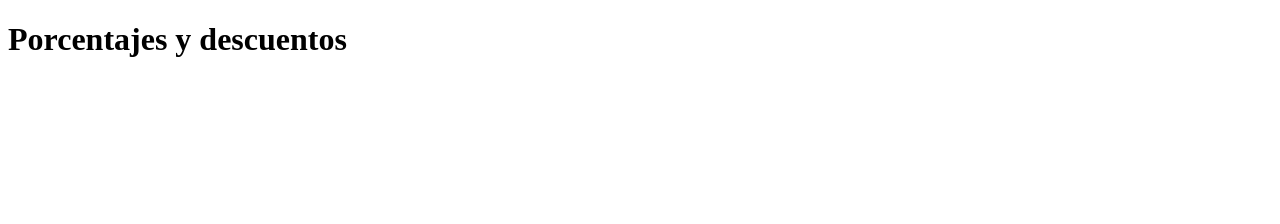
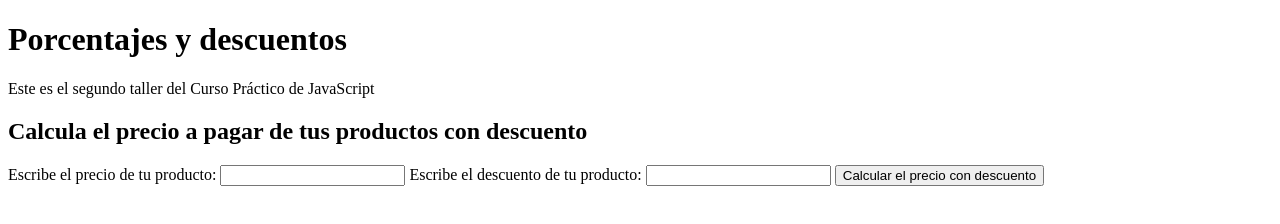
Before and after one commit to julianescobarje/platzi-curso-practico-javascript, a plain HTML site: page taller2/descuentos.html in a window 1280 px wide. Drawn offline with Linux system fonts and the light colour scheme.

Commit message:
Se integró la función del taller 2 en el HTML

```diff
--- a/taller2/descuentos.html
+++ b/taller2/descuentos.html
@@ -9,7 +9,28 @@
     </title>
   </head>
   <body>
-    <h1>Porcentajes y descuentos</h1>
+    <header>
+      <h1>Porcentajes y descuentos</h1>
+      <p>Este es el segundo taller del Curso Práctico de JavaScript</p>
+    </header>
+
+    <section>
+      <h2>Calcula el precio a pagar de tus productos con descuento</h2>
+
+      <form>
+        <label for="InputPrice">Escribe el precio de tu producto: </label>
+        <input id="InputPrice" type="number" />
+
+        <label for="InputDiscount">Escribe el descuento de tu producto: </label>
+        <input id="InputDiscount" type="number" />
+
+        <button type="button" onclick="onClickButtonPriceDiscount()">
+          Calcular el precio con descuento
+        </button>
+
+        <p id="ResultP"></p>
+      </form>
+    </section>
 
     <script src="./descuentos.js"></script>
   </body>
--- a/taller2/descuentos.js
+++ b/taller2/descuentos.js
@@ -4,3 +4,19 @@ function calcularPrecioConDescuento(precio, descuento) {
 
   return precioConDescuento;
 }
+
+function onClickButtonPriceDiscount() {
+  const inputPrice = document.getElementById("InputPrice");
+  const priceValue = inputPrice.value;
+
+  const inputDiscount = document.getElementById("InputDiscount");
+  const discountValue = inputDiscount.value;
+
+  const precioConDescuento = calcularPrecioConDescuento(
+    priceValue,
+    discountValue
+  );
+
+  const resultP = document.getElementById("ResultP");
+  resultP.innerText = "El precio con descuento son: $" + precioConDescuento;
+}
```
